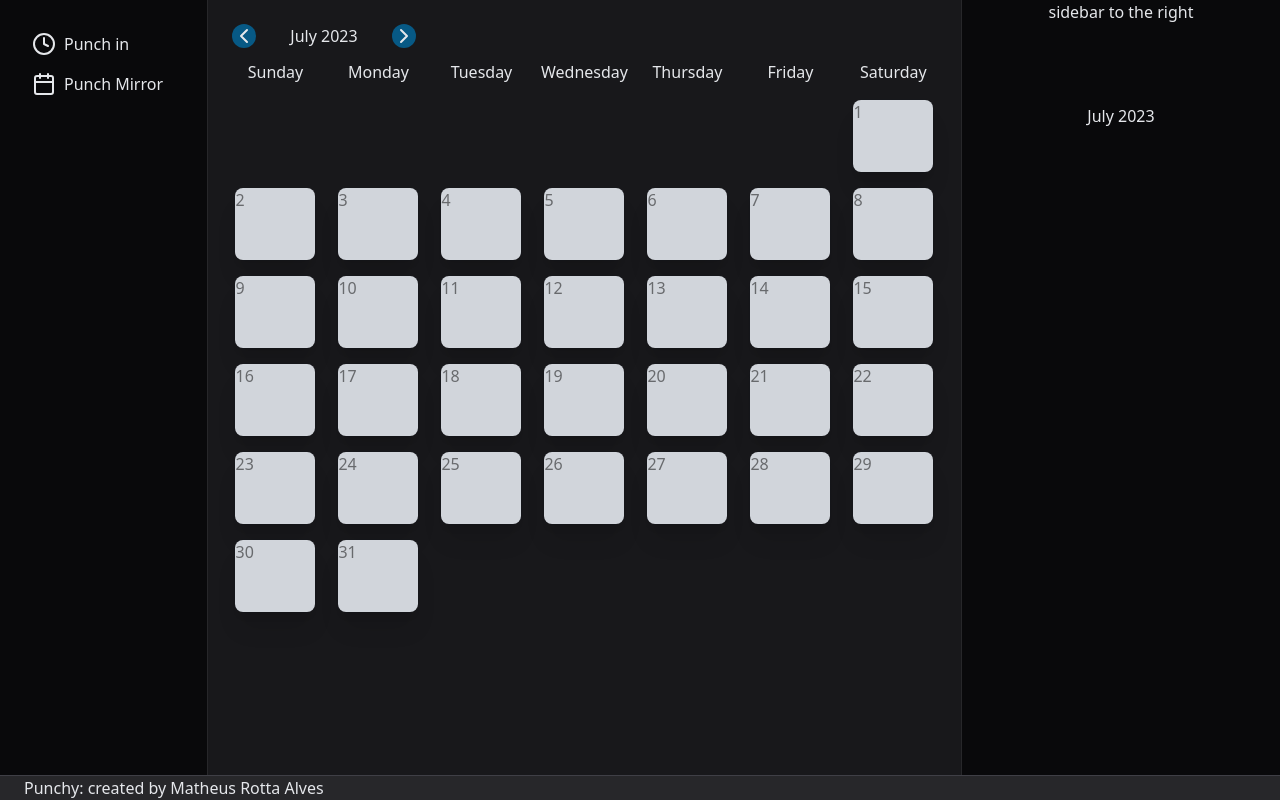
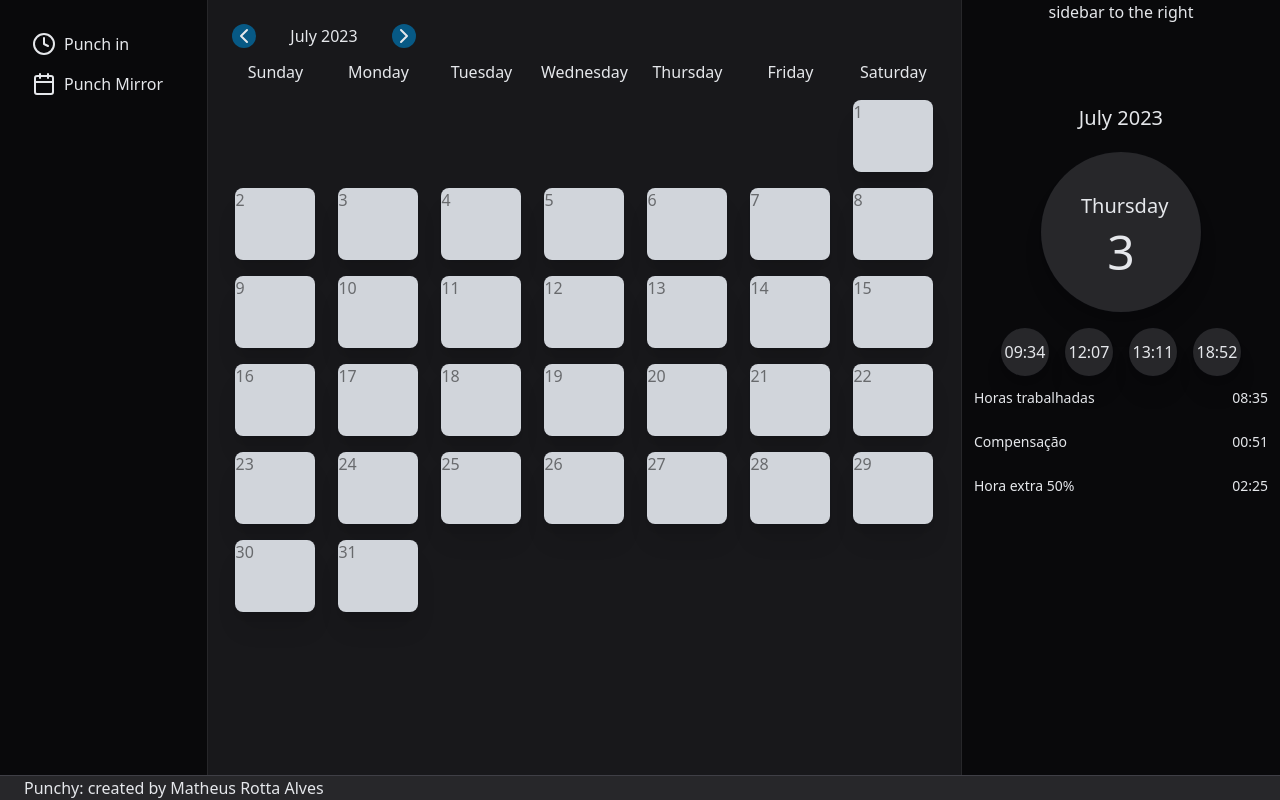
Before and after one commit to matheusrotta7/punchyjs, a Next.js app: page /employeescreen/punchmirrorscreen in a window 1280 px wide. Built offline with nearby package versions, Linux system fonts and the light colour scheme; no server answers.

Commit message:
add sidebar elements of date and hour

```diff
--- a/src/app/employeescreen/punchmirrorscreen/page.jsx
+++ b/src/app/employeescreen/punchmirrorscreen/page.jsx
@@ -84,12 +84,45 @@ export default function punchScreen() {
             <aside className="float-right bg-zinc-950 flex-1 border-l border-zinc-800">
                 <div className="flex text-center justify-center flex-col">
                     <h1>sidebar to the right</h1>
-                    <div className="flex text-center justify-center mt-20">
+                    <div className="flex text-center justify-center mt-20 text-xl">
                         <MonthYearHeader
                                 month={curMonth}
                                 year={curYear}
                         />
+                    </div>
+                    <div>
+                        <div className="relative bg-zinc-800 px-10 mt-5 pt-10 pb-10 shadow-xl ring-1 ring-gray-900/5 sm:mx-auto  sm:rounded-full w-40 h-40">
+                            <div className="flex flex-col">
+                                <div className="text-xl">
+                                    Thursday
+                                </div>
+                                <div className="text-5xl mt-2">
+                                    3
+                                </div>
+                            </div>
+                        </div>
+                    </div>
+                    <div className="flex flex-row mt-4 justify-center">
+                        <div className="relative bg-zinc-800  py-3 shadow-xl ring-1 ring-gray-900/5   sm:rounded-full w-12 h-12 mx-2">09:34</div>
+                        <div className="relative bg-zinc-800  py-3 shadow-xl ring-1 ring-gray-900/5   sm:rounded-full w-12 h-12 mx-2">12:07</div>
+                        <div className="relative bg-zinc-800  py-3 shadow-xl ring-1 ring-gray-900/5   sm:rounded-full w-12 h-12 mx-2">13:11</div>
+                        <div className="relative bg-zinc-800  py-3 shadow-xl ring-1 ring-gray-900/5   sm:rounded-full w-12 h-12 mx-2">18:52</div>
 
+
+                    </div>
+                    <div className="flex flex-col text-sm">
+                        <div>
+                            <span className="float-left p-3">Horas trabalhadas</span>
+                            <span className="float-right p-3">08:35</span>
+                        </div>
+                        <div>
+                            <span className="float-left p-3">Compensação</span>
+                            <span className="float-right p-3">00:51</span>
+                        </div>
+                        <div>
+                            <span className="float-left p-3">Hora extra 50%</span>
+                            <span className="float-right p-3">02:25</span>
+                        </div>
                     </div>
                 </div>
             </aside>
```
